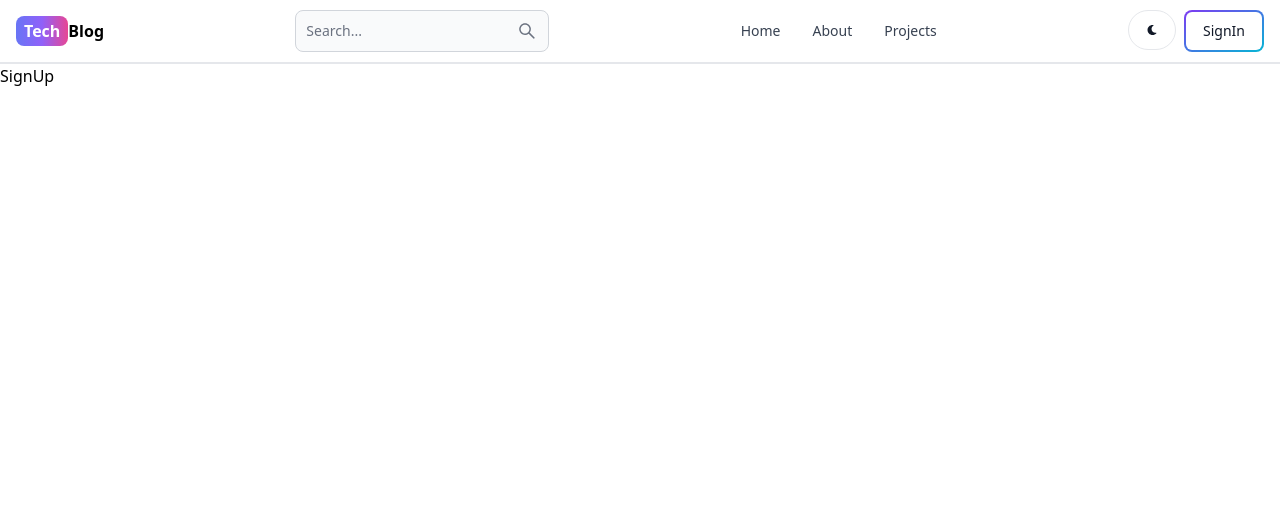
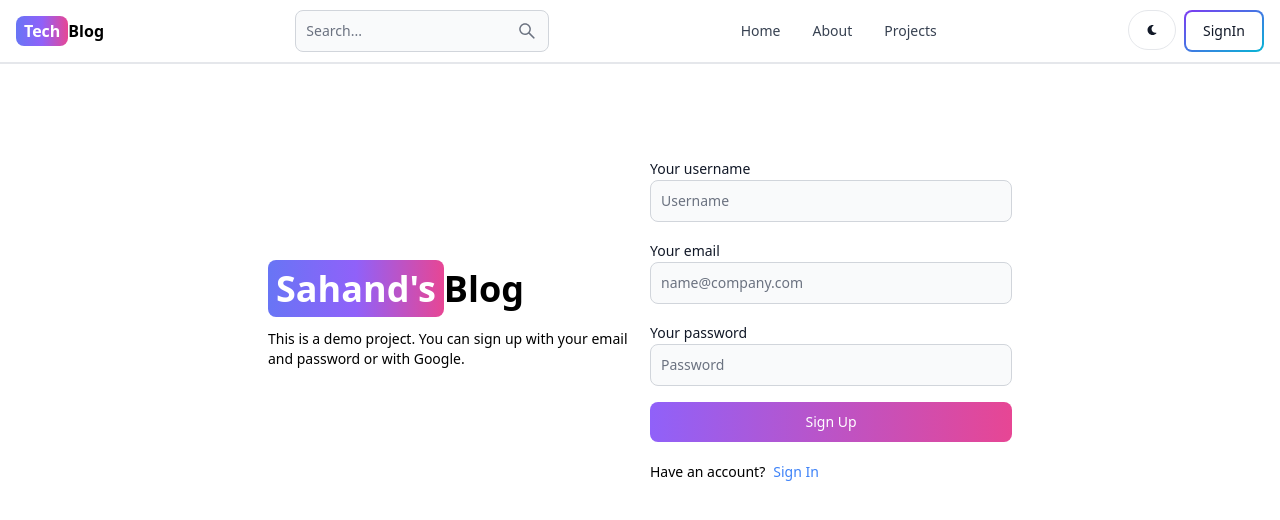
Before and after one commit to AlbertCEO/techblog, a React (Vite) app in the folder Client/: page /SignUp in a window 1280 px wide. Shown: the top 520 px of the page. Built offline with nearby package versions, Linux system fonts and the light colour scheme.

Commit message:
Add Signup and the functionality page

```diff
--- a/Client/src/Pages/SignIn.jsx
+++ b/Client/src/Pages/SignIn.jsx
@@ -1,8 +1,78 @@
 import React from 'react'
+import { Label } from 'flowbite-react';
+import { Link } from 'react-router-dom';
+
 
 function SignIn() {
   return (
-    <div>SignIn</div>
+    <div>Hello</div>
+  //   <div className='min-h-screen mt-20'>
+  //   <div className='flex p-3 max-w-3xl mx-auto flex-col md:flex-row md:items-center gap-5'>
+  //     {/* left */}
+  //     <div className='flex-1'>
+  //       <Link to='/' className='font-bold dark:text-white text-4xl'>
+  //         <span className='px-2 py-1 bg-gradient-to-r from-indigo-500 via-purple-500 to-pink-500 rounded-lg text-white'>
+  //           Sahand's
+  //         </span>
+  //         Blog
+  //       </Link>
+  //       <p className='text-sm mt-5'>
+  //         This is a demo project. You can sign in with your email and password
+  //         or with Google.
+  //       </p>
+  //     </div>
+  //     {/* right */}
+
+  //     <div className='flex-1'>
+  //       <form className='flex flex-col gap-4' onSubmit={handleSubmit}>
+  //         <div>
+  //           <Label value='Your email' />
+  //           <TextInput
+  //             type='email'
+  //             placeholder='name@company.com'
+  //             id='email'
+  //             onChange={handleChange}
+  //           />
+  //         </div>
+  //         <div>
+  //           <Label value='Your password' />
+  //           <TextInput
+  //             type='password'
+  //             placeholder='**********'
+  //             id='password'
+  //             onChange={handleChange}
+  //           />
+  //         </div>
+  //         <Button
+  //           gradientDuoTone='purpleToPink'
+  //           type='submit'
+  //           disabled={loading}
+  //         >
+  //           {loading ? (
+  //             <>
+  //               <Spinner size='sm' />
+  //               <span className='pl-3'>Loading...</span>
+  //             </>
+  //           ) : (
+  //             'Sign In'
+  //           )}
+  //         </Button>
+  //         <OAuth />
+  //       </form>
+  //       <div className='flex gap-2 text-sm mt-5'>
+  //         <span>Dont Have an account?</span>
+  //         <Link to='/sign-up' className='text-blue-500'>
+  //           Sign Up
+  //         </Link>
+  //       </div>
+  //       {errorMessage && (
+  //         <Alert className='mt-5' color='failure'>
+  //           {errorMessage}
+  //         </Alert>
+  //       )}
+  //     </div>
+  //   </div>
+  // </div>
   )
 }
 
--- a/Client/src/Pages/SignUp.jsx
+++ b/Client/src/Pages/SignUp.jsx
@@ -1,8 +1,123 @@
-import React from 'react'
+import React, { useState } from 'react'
+import { Button, Label, TextInput, Alert, Spinner } from 'flowbite-react';
+import { Link, useNavigate } from 'react-router-dom';
+function SignUp() {
 
-function SignUp() {
+  const [formData, setFormData] = useState({});
+  const [errorMessage, setErrorMessage] = useState(null);
+  const [loading, setLoading] = useState(false);
+  const navigate = useNavigate();
+
+
+  const handleChange = (e) => {
+    setFormData({ ...formData, [e.target.id]: e.target.value.trim() });
+  };
+
+
+  const handleSubmit = async (e) => {
+    e.preventDefault();
+    if (!formData.username || !formData.email || !formData.password) {
+      return setErrorMessage('Please fill out all fields.');
+    }
+    try {
+      setLoading(true);
+      setErrorMessage(null);
+      const res = await fetch('/api/auth/signup', {
+        method: 'POST',
+        headers: { 'Content-Type': 'application/json' },
+        body: JSON.stringify(formData),
+      });
+      const data = await res.json();
+      if (data.success === false) {
+        return setErrorMessage(data.message);
+      }
+      setLoading(false);
+      if(res.ok) {
+        navigate('/SignIn');
+      }
+    } catch (error) {
+      setErrorMessage(error.message);
+      setLoading(false);
+    }
+  };
+
   return (
-    <div>SignUp</div>
+    <div className='min-h-screen mt-20'>
+    <div className='flex p-3 max-w-3xl mx-auto flex-col md:flex-row md:items-center gap-5'>
+      {/* left */}
+      <div className='flex-1'>
+        <Link to='/' className='font-bold dark:text-white text-4xl'>
+          <span className='px-2 py-1 bg-gradient-to-r from-indigo-500 via-purple-500 to-pink-500 rounded-lg text-white'>
+            Sahand's
+          </span>
+          Blog
+        </Link>
+        <p className='text-sm mt-5'>
+          This is a demo project. You can sign up with your email and password
+          or with Google.
+        </p>
+      </div>
+      {/* right */}
+
+      <div className='flex-1'>
+        <form className='flex flex-col gap-4' onSubmit={handleSubmit}>
+          <div>
+            <Label value='Your username' />
+            <TextInput
+              type='text'
+              placeholder='Username'
+              id='username'
+              onChange={handleChange}
+            />
+          </div>
+          <div>
+            <Label value='Your email' />
+            <TextInput
+              type='email'
+              placeholder='name@company.com'
+              id='email'
+              onChange={handleChange}
+            />
+          </div>
+          <div>
+            <Label value='Your password' />
+            <TextInput
+              type='password'
+              placeholder='Password'
+              id='password'
+              onChange={handleChange}
+            />
+          </div>
+          <Button
+            gradientDuoTone='purpleToPink'
+            type='submit'
+            disabled={loading}
+          >
+            {loading ? (
+              <>
+                <Spinner size='sm' />
+                <span className='pl-3'>Loading...</span>
+              </>
+            ) : (
+              'Sign Up'
+            )}
+          </Button>
+          {/* <OAuth /> */}
+        </form>
+        <div className='flex gap-2 text-sm mt-5'>
+          <span>Have an account?</span>
+          <Link to='/SignIn' className='text-blue-500'>
+            Sign In
+          </Link>
+        </div>
+        {errorMessage && (
+          <Alert className='mt-5' color='failure'>
+            {errorMessage}
+          </Alert>
+        )}
+      </div>
+    </div>
+  </div>
   )
 }
 
--- a/Client/vite.config.js
+++ b/Client/vite.config.js
@@ -3,5 +3,13 @@
 
 // https://vitejs.dev/config/
 export default defineConfig({
+  server: {
+    proxy: {
+      '/api': {
+        target: 'http://localhost:3000',
+        secure: false,
+      },
+    },
+  },
   plugins: [react()],
 })
```
Also changed, not shown: 2 other files (tests, documents, lock files or other folders).
